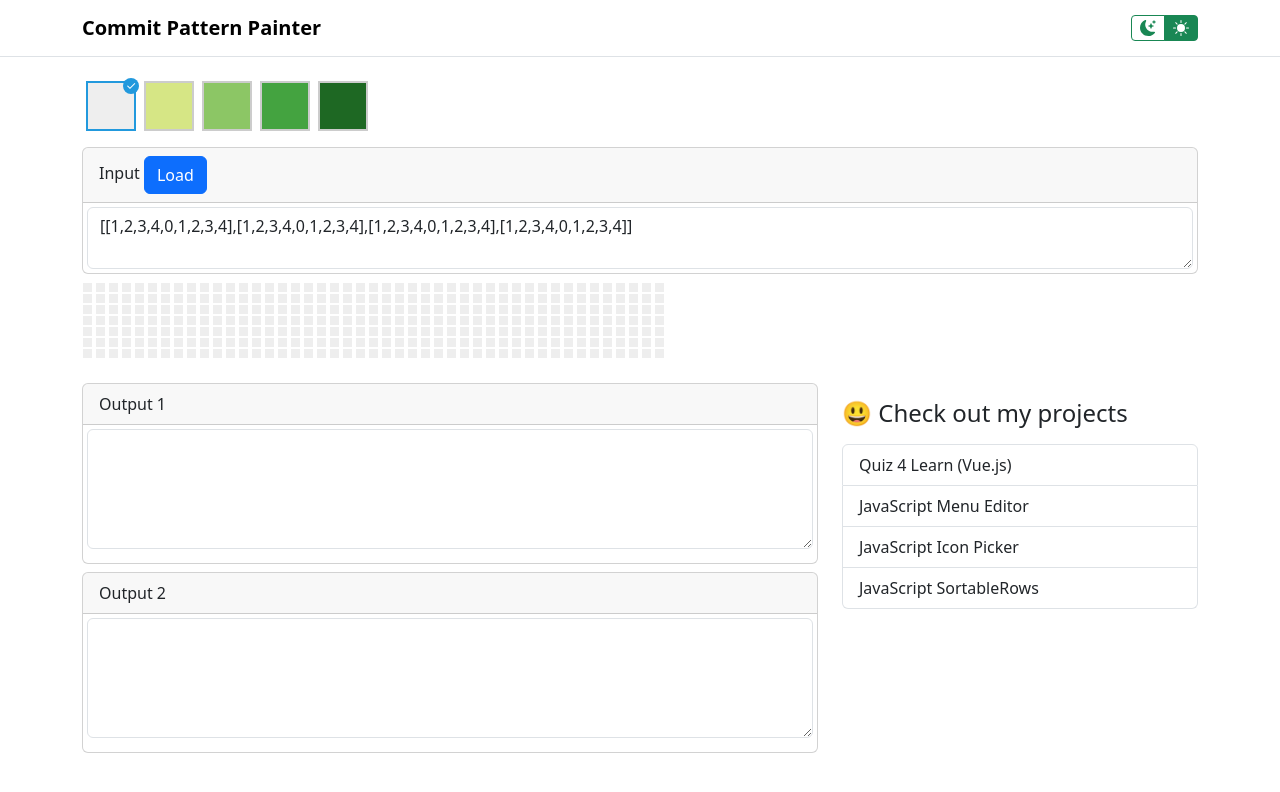
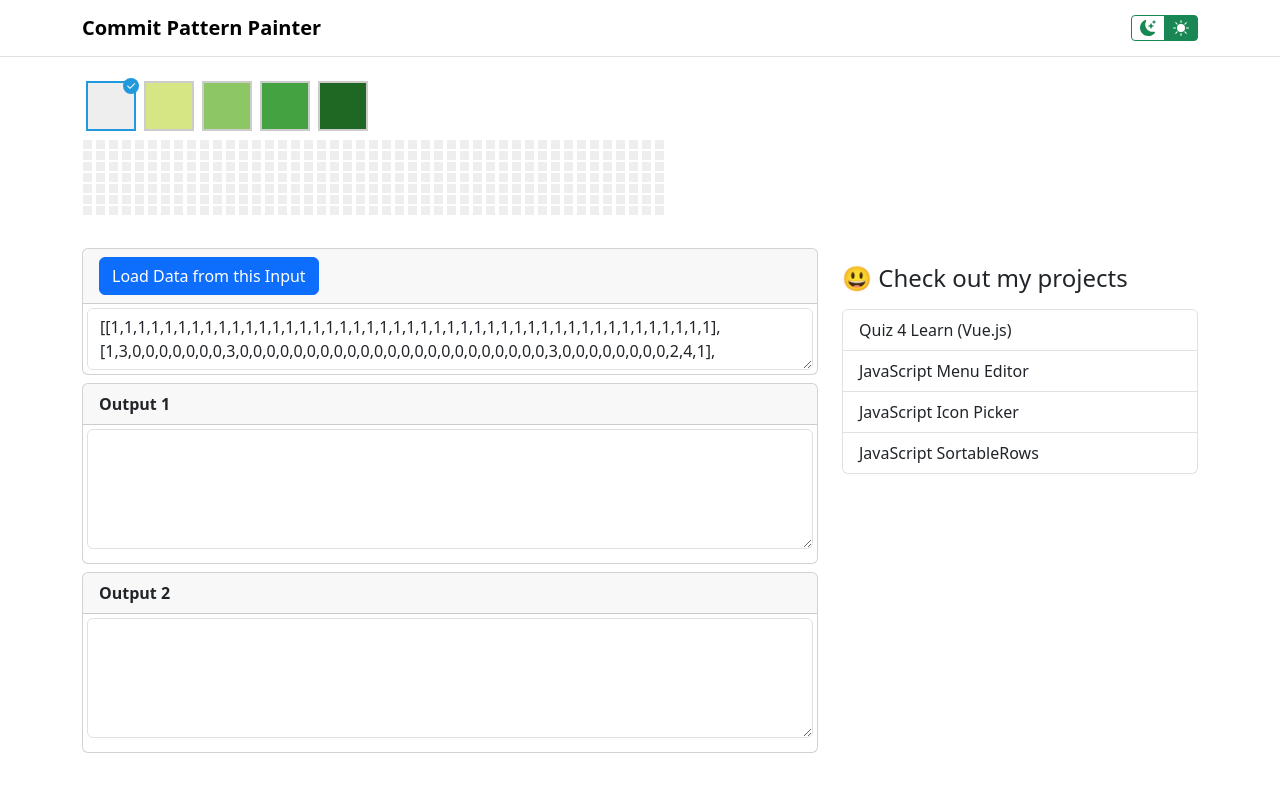
Before and after one commit to davicotico/commit-pattern-painter, a Vue app: page / in a window 1280 px wide. Shown: the top 792 px of the page. Built offline with nearby package versions, Linux system fonts and the light colour scheme.

Commit message:
load data from array

```diff
--- a/src/App.vue
+++ b/src/App.vue
@@ -6,6 +6,7 @@ import CommitsCanva from './components/CommitsCanva.vue';
 import { updateOutput1, updateOutput2 } from './utils/output';
 import IconMoon from './components/icons/IconMoon.vue';
 import IconSun from './components/icons/IconSun.vue';
+import { HOLA_MUNDO } from './utils/constants';
 
 const isDark = useDark({
   selector: 'html',
@@ -13,7 +14,10 @@ const isDark = useDark({
   valueDark: 'dark',
   valueLight: 'light',
 });
+const commits = useTemplateRef('commits');
+
 const selectedBrushId = ref(0);
+const input = ref(JSON.stringify(HOLA_MUNDO));
 
 function handlePixelPainted() {
   updateOutput();
@@ -33,16 +37,7 @@ function updateOutput() {
   updateOutput2(data);
 }
 
-const DATA = [
-  [1, 2, 3, 4, 0, 1, 2, 3, 4],
-  [1, 2, 3, 4, 0, 1, 2, 3, 4],
-  [1, 2, 3, 4, 0, 1, 2, 3, 4],
-  [1, 2, 3, 4, 0, 1, 2, 3, 4],
-];
-const input = ref(JSON.stringify(DATA));
-const commits = useTemplateRef('commits');
 function loadData() {
-  console.log(JSON.parse(input.value));
   commits.value.loadData(JSON.parse(input.value));
 }
 </script>
@@ -91,34 +86,31 @@ function loadData() {
         <brush-palette v-model="selectedBrushId" />
       </div>
     </div>
-    <div class="row">
-      <div class="col">
-        <div class="card my-2">
-          <div class="card-header">
-            <span> Input </span>
-            <button type="button" class="btn btn-primary" @click="loadData()">Load</button>
-          </div>
-          <div class="card-body p-1">
-            <textarea class="form-control w-100" v-model="input"></textarea>
-          </div>
-        </div>
-      </div>
-    </div>
-    <div class="row">
+    <div class="row mb-2">
       <div class="col">
         <commits-canva :brush-id="selectedBrushId" @painted="handlePixelPainted()" ref="commits" />
       </div>
     </div>
     <div class="row">
       <div class="col-12 col-md-8">
+        <div class="card mb-2">
+          <div class="card-header">
+            <button type="button" class="btn btn-primary" @click="loadData()">
+              Load Data from this Input
+            </button>
+          </div>
+          <div class="card-body p-1">
+            <textarea class="form-control w-100" v-model="input"></textarea>
+          </div>
+        </div>
         <div class="card">
-          <div class="card-header">Output 1</div>
+          <div class="card-header fw-semibold">Output 1</div>
           <div class="card-body p-1">
             <textarea id="output1" class="form-control w-100 textarea-output"></textarea>
           </div>
         </div>
         <div class="card mt-2">
-          <div class="card-header">Output 2</div>
+          <div class="card-header fw-semibold">Output 2</div>
           <div class="card-body p-1">
             <textarea id="output2" class="form-control w-100 textarea-output"></textarea>
           </div>
--- /dev/null
+++ b/src/utils/constants.js
@@ -0,0 +1,30 @@
+export const HOLA_MUNDO = [
+  [
+    1, 1, 1, 1, 1, 1, 1, 1, 1, 1, 1, 1, 1, 1, 1, 1, 1, 1, 1, 1, 1, 1, 1, 1, 1, 1, 1, 1, 1, 1, 1, 1,
+    1, 1, 1, 1, 1, 1, 1, 1, 1, 1, 1, 1, 1,
+  ],
+  [
+    1, 3, 0, 0, 0, 0, 0, 0, 0, 3, 0, 0, 0, 0, 0, 0, 0, 0, 0, 0, 0, 0, 0, 0, 0, 0, 0, 0, 0, 0, 0, 0,
+    0, 3, 0, 0, 0, 0, 0, 0, 0, 0, 2, 4, 1,
+  ],
+  [
+    1, 3, 0, 0, 0, 3, 3, 3, 0, 3, 0, 3, 3, 3, 0, 0, 0, 0, 0, 0, 0, 0, 0, 0, 0, 0, 0, 0, 0, 0, 0, 0,
+    0, 3, 0, 0, 0, 0, 0, 0, 0, 0, 2, 4, 1,
+  ],
+  [
+    1, 3, 3, 3, 0, 3, 0, 3, 0, 3, 0, 0, 0, 3, 0, 0, 0, 3, 3, 3, 3, 3, 0, 3, 0, 3, 0, 3, 3, 3, 0, 3,
+    3, 3, 0, 3, 3, 3, 0, 0, 0, 0, 2, 4, 1,
+  ],
+  [
+    1, 3, 0, 3, 0, 3, 0, 3, 0, 3, 0, 3, 3, 3, 0, 0, 0, 3, 0, 3, 0, 3, 0, 3, 0, 3, 0, 3, 0, 3, 0, 3,
+    0, 3, 0, 3, 0, 3, 0, 0, 0, 0, 2, 4, 1,
+  ],
+  [
+    1, 3, 0, 3, 0, 3, 0, 3, 0, 3, 0, 3, 0, 3, 0, 0, 0, 3, 0, 3, 0, 3, 0, 3, 0, 3, 0, 3, 0, 3, 0, 3,
+    0, 3, 0, 3, 0, 3, 0, 0, 0, 0, 2, 4, 1,
+  ],
+  [
+    1, 3, 0, 3, 0, 3, 3, 3, 0, 3, 0, 3, 3, 3, 3, 0, 0, 3, 0, 3, 0, 3, 0, 3, 3, 3, 0, 3, 0, 3, 0, 3,
+    3, 3, 0, 3, 3, 3, 0, 1, 1, 1, 1, 1, 1,
+  ],
+];
```
